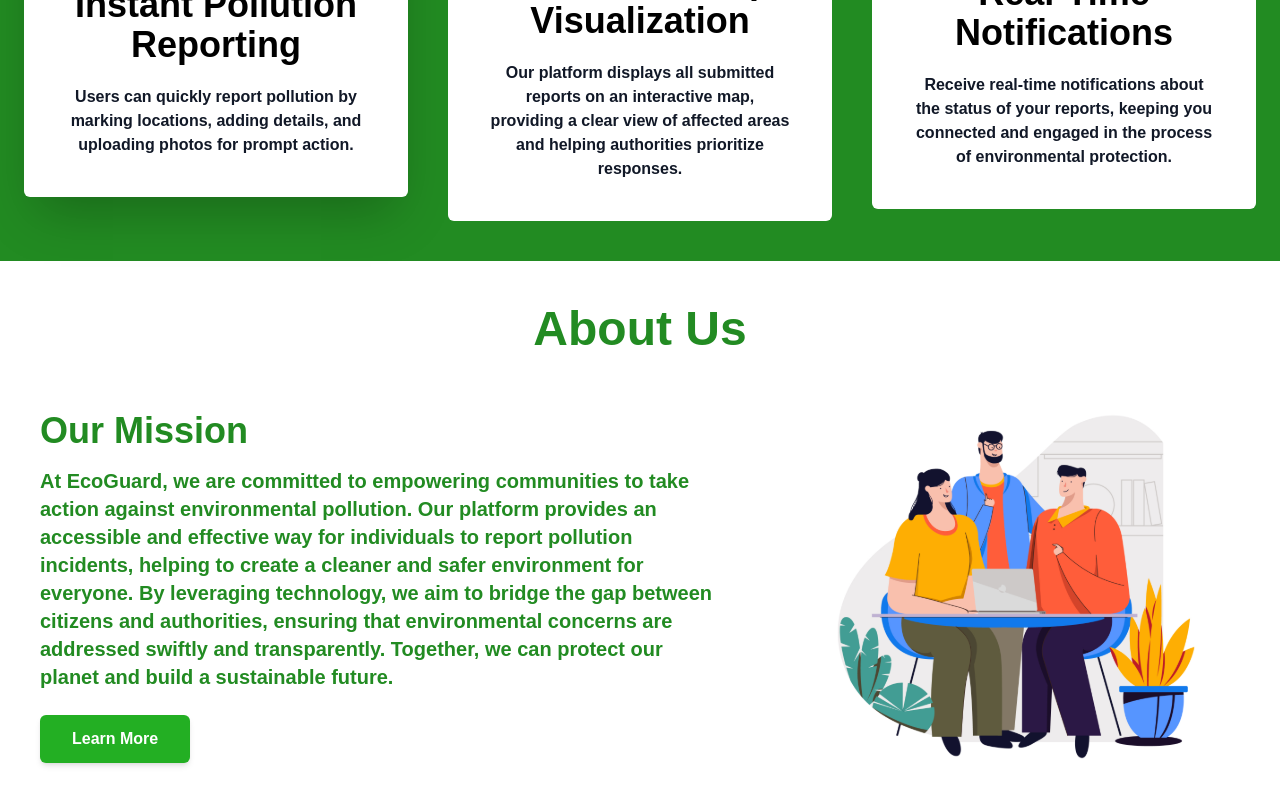
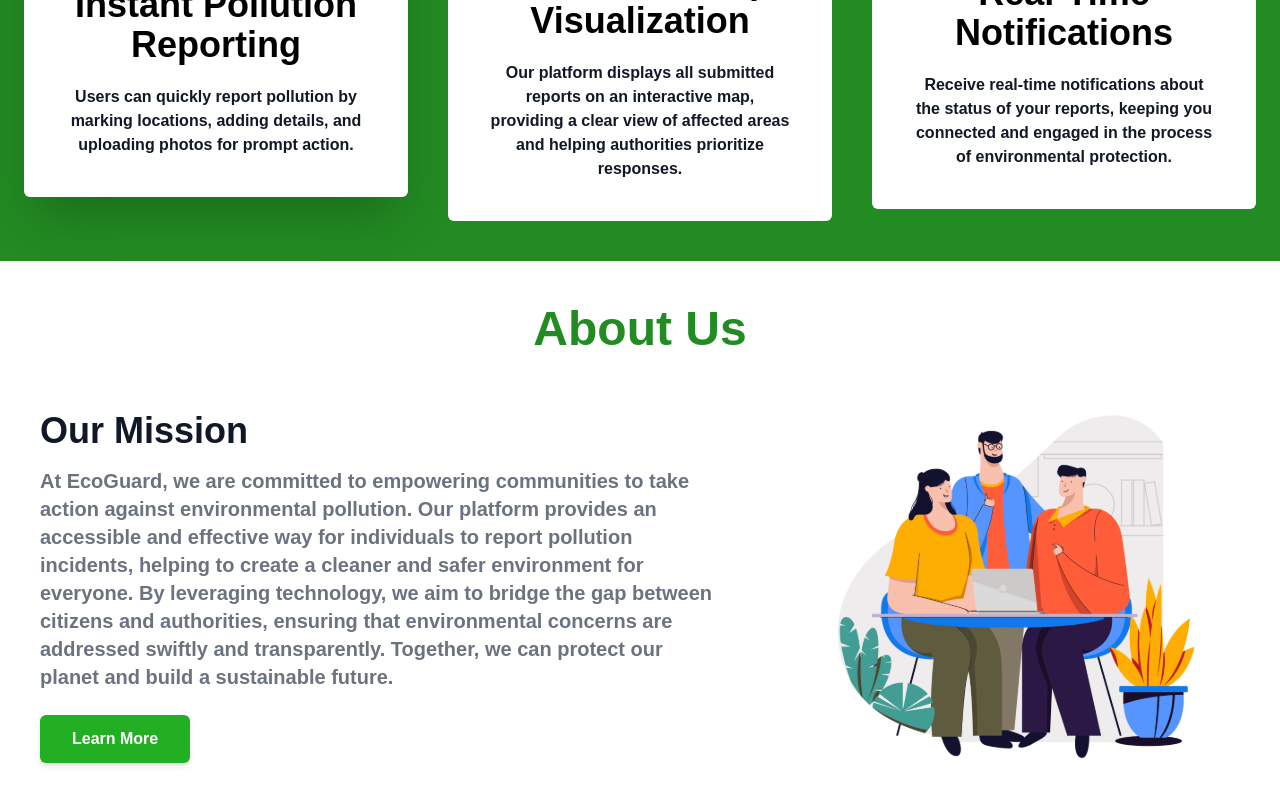
Before and after one commit to iyanuloluwa-Miracle/civictech_fellowship, a Vue app: page / in a window 1280 px wide. Shown: the part 904-1704 px from the top of the page. Built offline with nearby package versions, Linux system fonts and the light colour scheme; a web font is replaced by a local one.

Commit message:
:sparkles: fix: color and paragrah change

```diff
--- a/src/sections/aboutUs.vue
+++ b/src/sections/aboutUs.vue
@@ -6,8 +6,8 @@
             class="flex flex-col-reverse lg:flex-row items-center justify-around lg:space-x-8 space-y-8 lg:space-y-0 px-4 py-8">
 
             <div class="lg:max-w-2xl text-center lg:text-left">
-                <h2 class="text-2xl lg:text-4xl font-bold mb-4 text-[#228B22]">Our Mission</h2>
-                <p class="text-lg lg:text-xl font-semibold text-[#228B22] mb-6">
+                <h2 class="text-3xl lg:text-4xl font-bold mb-4 text-gray-900">Our Mission</h2>
+                <p class="text-lg lg:text-xl font-semibold text-gray-500  mb-6">
                     At EcoGuard, we are committed to empowering communities to take action against environmental
                     pollution. Our platform provides an accessible and effective way for individuals to report pollution
                     incidents, helping to create a cleaner and safer environment for everyone. By leveraging technology,
```
